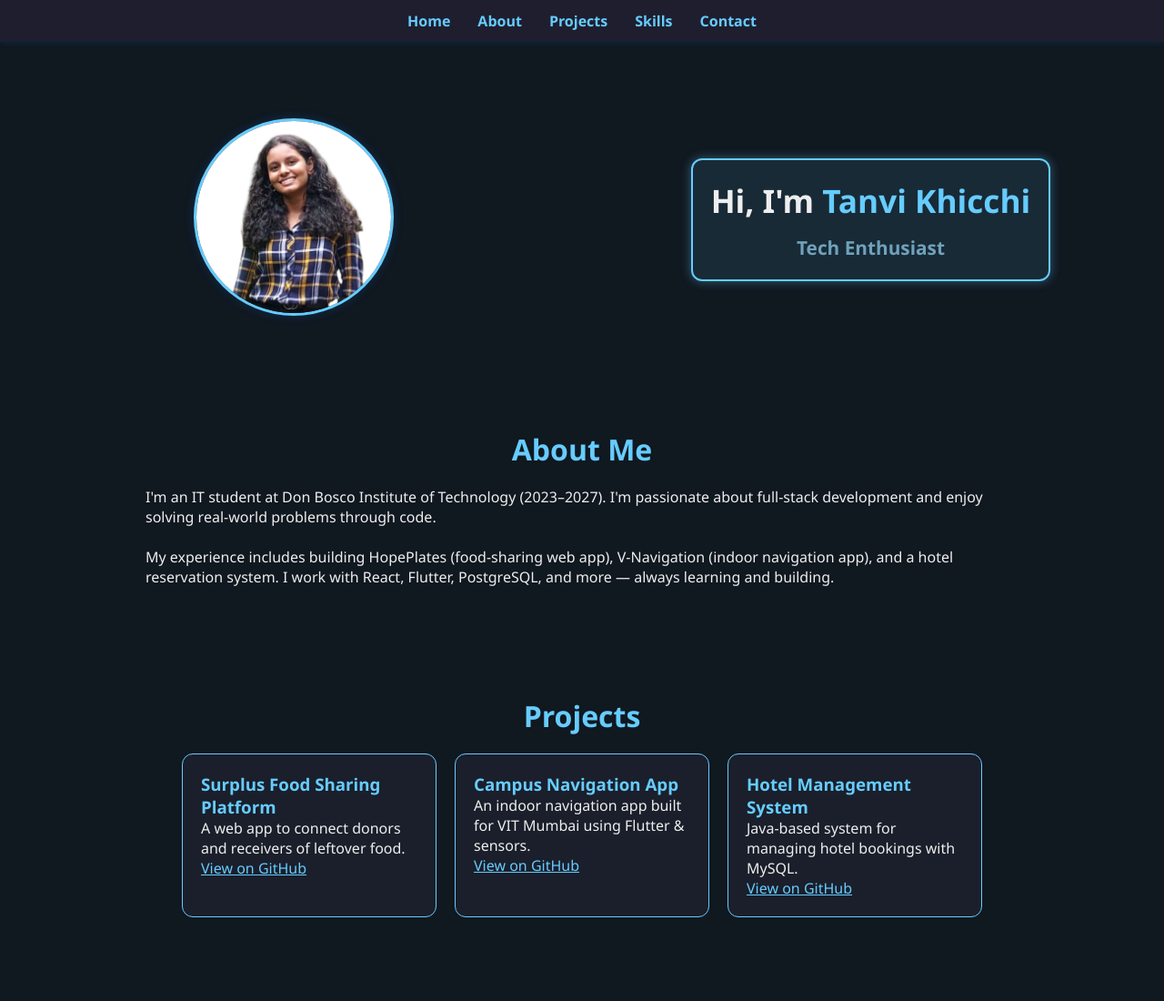
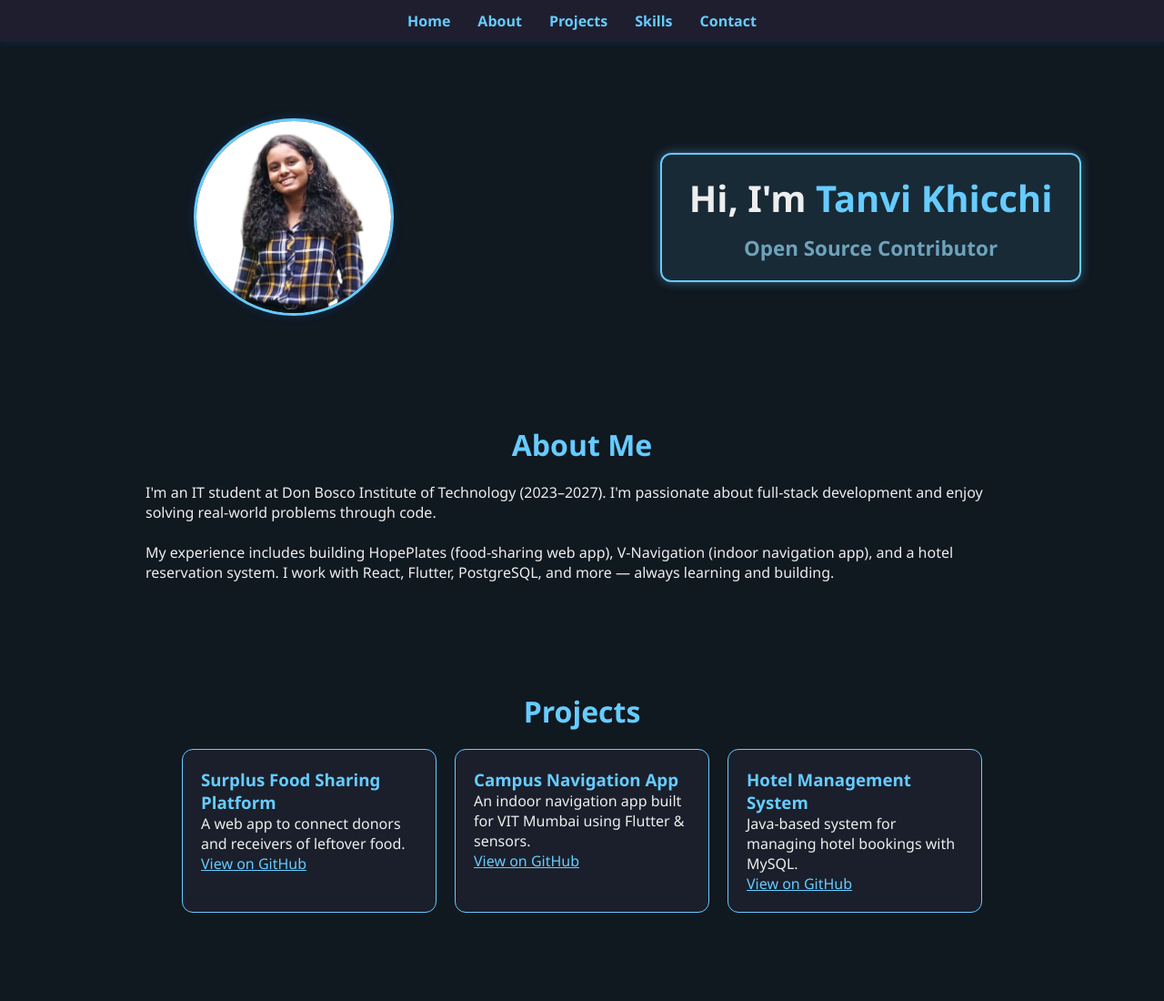
Before and after one commit to Tanvi120904/Portfolilo, a plain HTML site: page index.html in a window 1280 px wide. Shown: the top 1100 px of the page at 91% size. Drawn offline with nearby package versions, Linux system fonts and the light colour scheme.

Commit message:
Final polish: aligned hero section, fixed spacing, cleaned structure

```diff
--- a/script.js
+++ b/script.js
@@ -1,11 +1,19 @@
-const roles = ["Web Developer", "Coder", "Tech Enthusiast"];
+const texts = ["Full Stack Developer", "Open Source Contributor", "Tech Enthusiast"];
+let count = 0;
 let index = 0;
+let currentText = "";
+let letter = "";
 
-function changeText() {
-  const textElement = document.getElementById("changing-text");
-  textElement.textContent = roles[index];
-  index = (index + 1) % roles.length;
-}
-
-setInterval(changeText, 2000);
-changeText();
+(function type() {
+  if (count === texts.length) count = 0;
+  currentText = texts[count];
+  letter = currentText.slice(0, ++index);
+  document.getElementById("changing-text").textContent = letter;
+  if (letter.length === currentText.length) {
+    count++;
+    index = 0;
+    setTimeout(type, 1500);
+  } else {
+    setTimeout(type, 100);
+  }
+})();
--- a/style.css
+++ b/style.css
@@ -12,7 +12,6 @@ body {
   padding-top: 70px;
 }
 
-/* Navbar */
 .navbar {
   position: fixed;
   top: 0;
@@ -41,20 +40,22 @@ body {
   color: white;
 }
 
-/* Home Section */
+/* Hero Section */
 .container {
   display: flex;
   flex-wrap: wrap;
   justify-content: center;
   align-items: center;
+  padding: 60px 20px;
   gap: 30px;
-  padding: 60px 20px;
 }
 
 .left-section,
 .right-section {
-  flex: 1;
-  min-width: 280px;
+  flex: 1 1 300px;
+  display: flex;
+  justify-content: center;
+  align-items: center;
   text-align: center;
 }
 
@@ -67,7 +68,7 @@ body {
 
 .intro-box {
   background: rgba(102, 204, 255, 0.1);
-  padding: 20px;
+  padding: 20px 30px;
   border-radius: 12px;
   border: 2px solid #66ccff;
   box-shadow: 0 0 12px rgba(102, 204, 255, 0.4);
@@ -75,7 +76,7 @@ body {
 }
 
 .intro-title {
-  font-size: 2.2rem;
+  font-size: 2.5rem;
   font-weight: bold;
   margin-bottom: 10px;
 }
@@ -85,7 +86,7 @@ body {
 }
 
 #changing-text {
-  font-size: 1.3rem;
+  font-size: 1.4rem;
   color: #9cdfff;
   animation: fadeIn 1s ease-in-out infinite alternate;
 }
@@ -188,7 +189,6 @@ body {
 @media screen and (max-width: 768px) {
   .container {
     flex-direction: column;
-    text-align: center;
   }
 
   .navbar ul {
@@ -197,7 +197,7 @@ body {
   }
 
   .intro-title {
-    font-size: 1.8rem;
+    font-size: 2rem;
   }
 
   #changing-text {
```
Also changed, not shown: index.html (+0 -4 lines).
